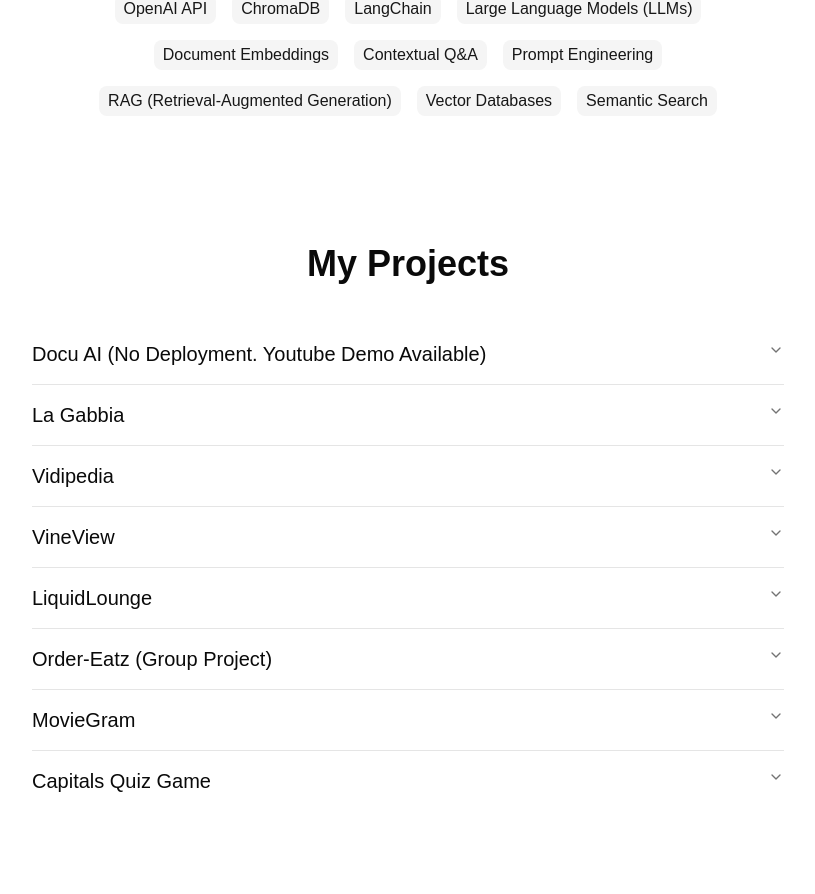
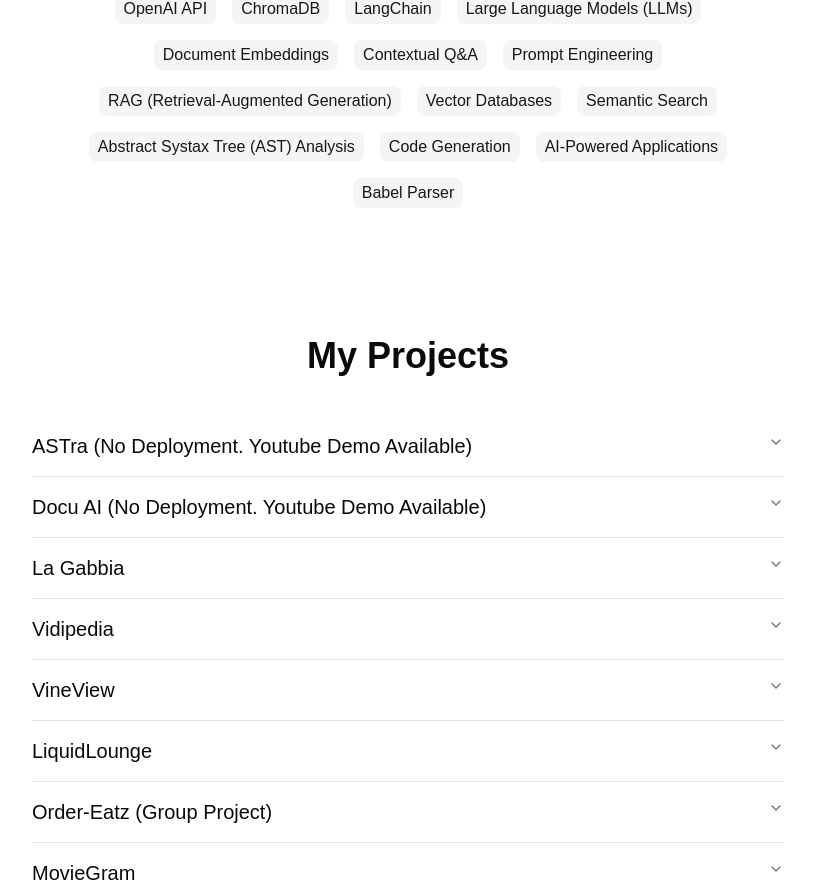
Before and after one commit to yilmaz1998/website, a Next.js app in the folder website/: page / in a window 1280 px wide. Shown: the part 1618-2512 px from the top of the page, without its empty margins (232-1047 px from the left). Built offline with nearby package versions, Linux system fonts and the light colour scheme; a web font is replaced by a local one.

Commit message:
projects and skills update

```diff
--- a/website/components/Skills.tsx
+++ b/website/components/Skills.tsx
@@ -8,6 +8,7 @@
   'Bootstrap', 'ShadCN UI', 'Material UI', 'Jest', 'Postman 2', 'Vercel',
   'Heroku', 'Netlify', 'GitHub', 'OpenAI API', 'ChromaDB', 'LangChain', 'Large Language Models (LLMs)',
   'Document Embeddings', 'Contextual Q&A', 'Prompt Engineering', 'RAG (Retrieval-Augmented Generation)', 'Vector Databases', 'Semantic Search',
+  'Abstract Systax Tree (AST) Analysis', 'Code Generation', 'AI-Powered Applications', 'Babel Parser'
 ];
 const Skills = () => {
   return (
--- a/website/projects.json
+++ b/website/projects.json
@@ -1,4 +1,11 @@
 [
+    {
+        "name": "ASTra (No Deployment. Youtube Demo Available)",
+        "live": "https://www.youtube.com/watch?v=EBDBhw5YfnU",
+        "github": "https://github.com/yilmaz1998/ASTra",
+        "desc": "Built ASTra, an AI-powered JavaScript code review system that combines static analysis (AST parsing) with LLMs to detect code issues (unused variables, console usage, long functions) and provide structured, line-level explanations and suggestions to fix issues.",
+        "images": ["ASTra.png", "ASTra1.png"]
+    },
     {
         "name": "Docu AI (No Deployment. Youtube Demo Available)",
         "live": "https://www.youtube.com/watch?v=JI4U8W84e10",
```
Also changed, not shown: website/public/images/ASTra.png (added), website/public/images/ASTra1.png (added).
